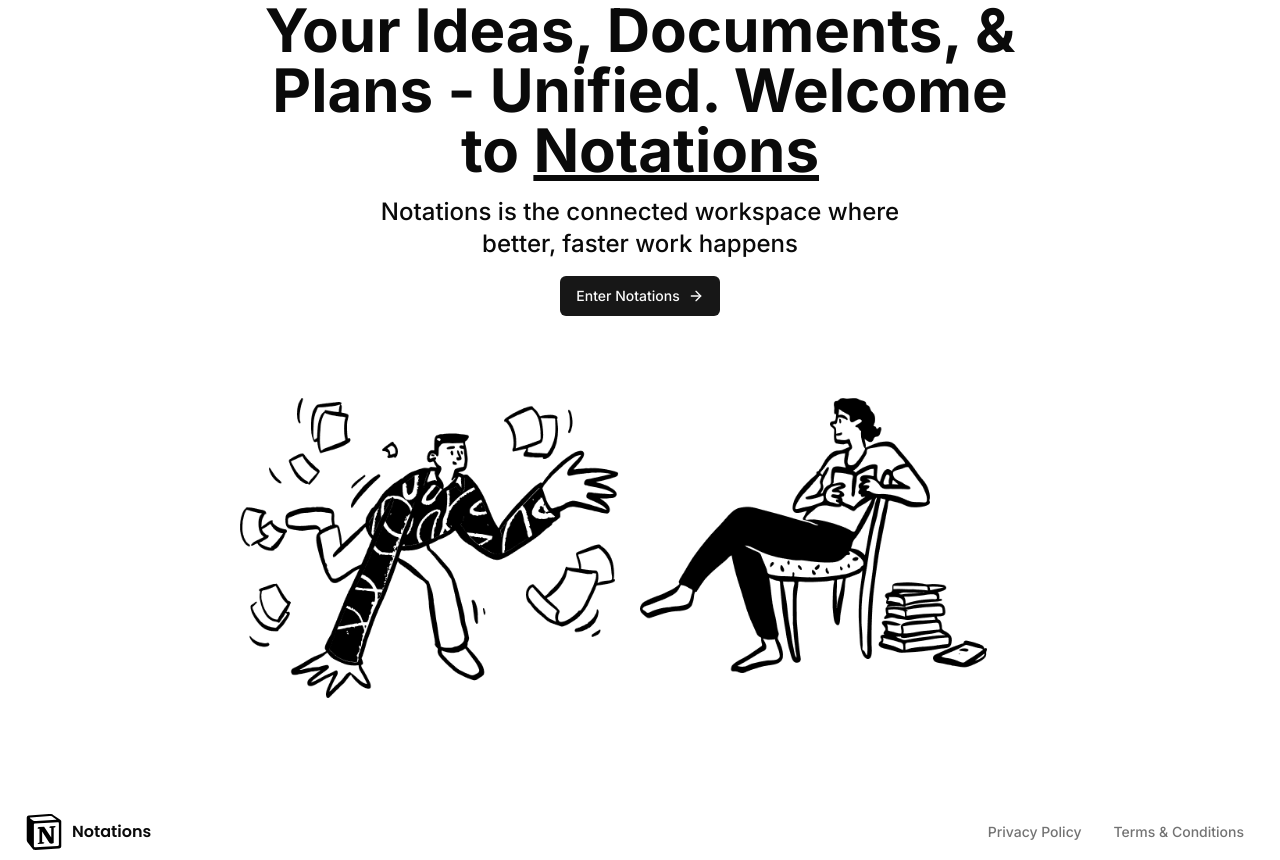
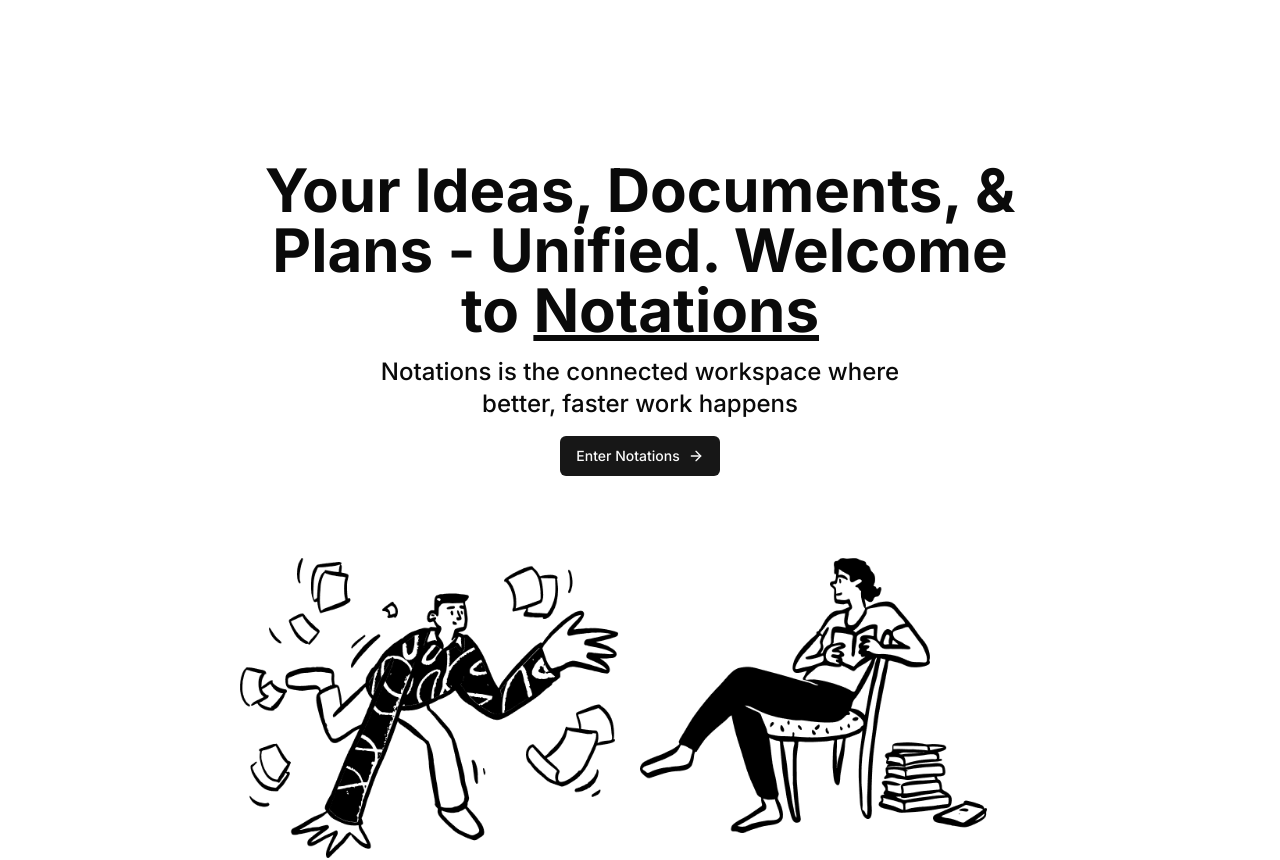
Before and after one commit to TaherM18/Notations, a Next.js app: page / in a window 1280 px wide. Shown: the top 860 px of the page. Built offline with nearby package versions, Linux system fonts and the light colour scheme.

Commit message:
created layout for landing page.

```diff
--- /dev/null
+++ b/app/(marketing)/layout.tsx
@@ -0,0 +1,13 @@
+const MarketingLayout = (
+    {children} : {children : React.ReactNode}
+) => {
+    return (
+        <div className="h-full">
+            <main className="h-full pt-40">
+                {children}
+            </main>
+        </div>
+    );
+}
+
+export default MarketingLayout;
```
